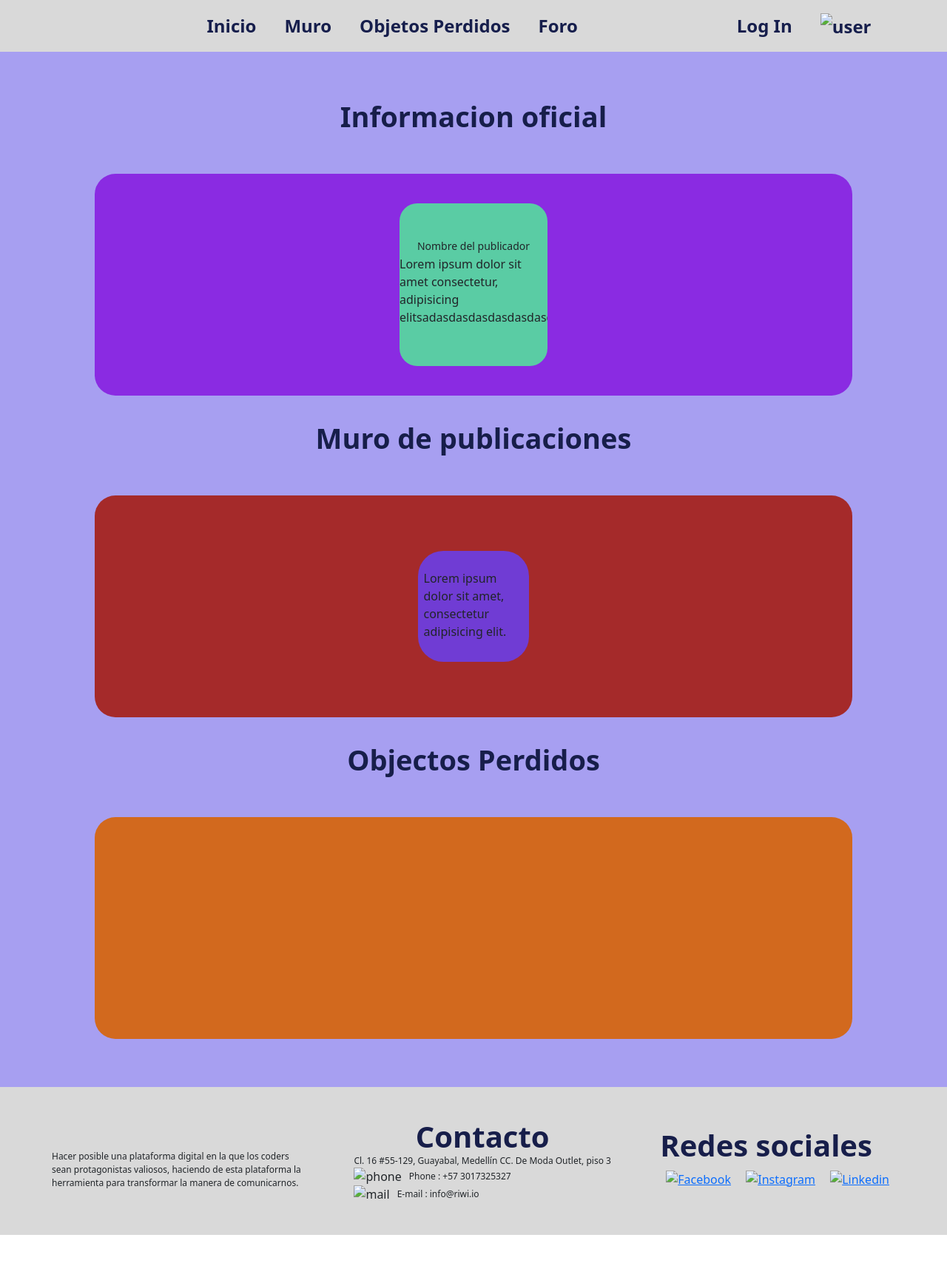
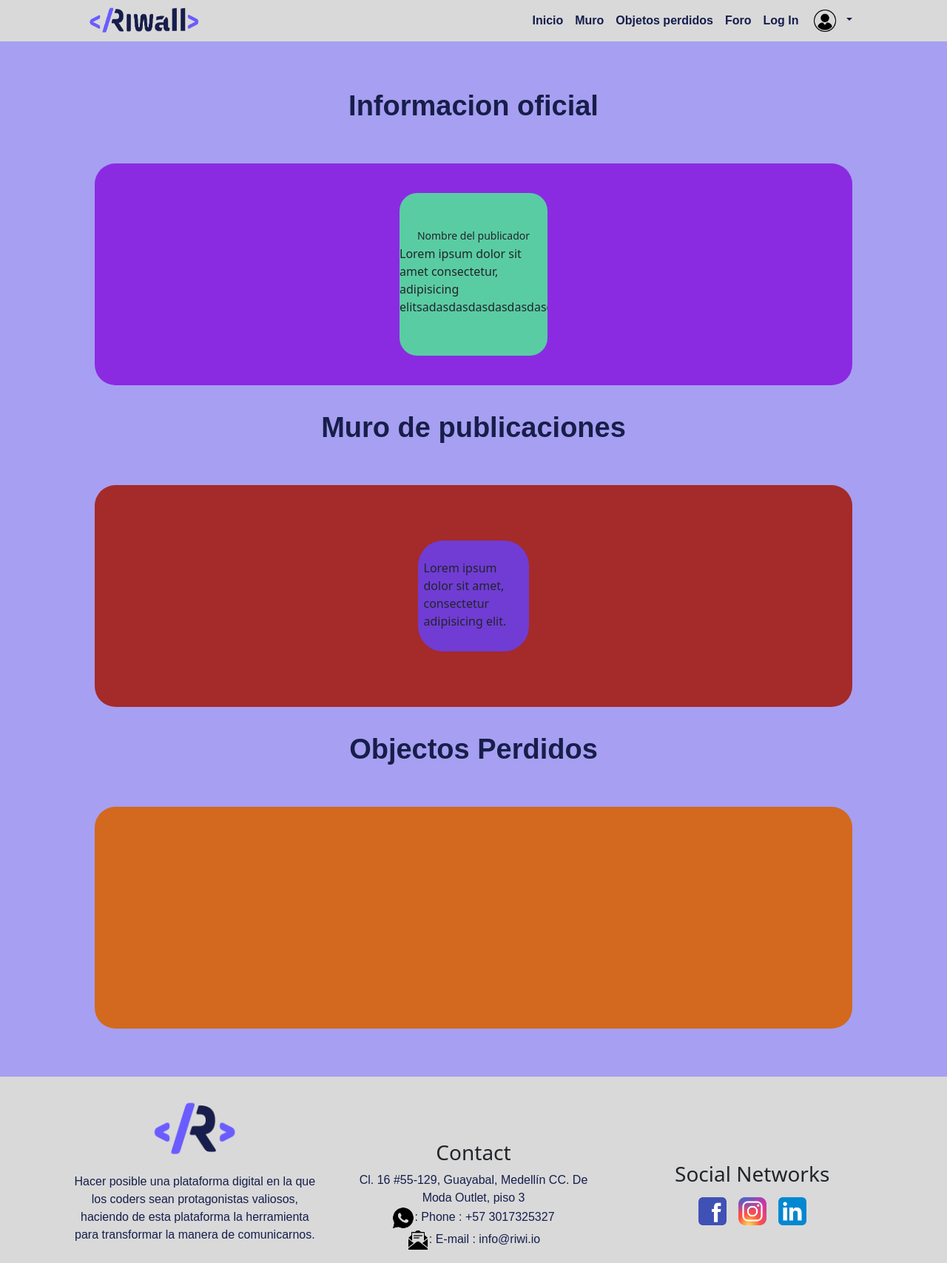
Before and after one commit to Darkot1/RIwall, a website: page index.html in a window 1280 px wide. Shown: the whole page at 74% size. Before the commit the page ends 1670 px from the top, so only its background shows below. Drawn offline with nearby package versions, Linux system fonts and the light colour scheme.

Commit message:
Actulizacion nav bar y footer

```diff
--- a/index.html
+++ b/index.html
@@ -19,39 +19,43 @@
 </head>
 <body>
     <header>
-        <nav>
-            <div class="container_nav">
-                <div class="logo">
-                    <img src="./src/assets/images/logo 2.png" alt="">
-                </div>
-                <div class="link_menu">
-                    <ul>
-                        <li>
-                            <a href="#">Inicio</a>
+        <nav class="navbar navbar-expand-lg">
+            <div class="container-fluid">
+                <a class="navbar-brand" href="#">
+                    <img src="/src/assets/images/logo.png" alt="logoNav" width="150px">
+                </a>
+                <button class="navbar-toggler" type="button" data-bs-toggle="collapse" data-bs-target="#navbarNavDropdown" aria-controls="navbarNavDropdown" aria-expanded="false" aria-label="Toggle navigation">
+                    <span class="navbar-toggler-icon"></span>
+                </button>
+                <div class="collapse navbar-collapse" id="navbarNavDropdown">
+                    <ul class="navbar-nav">
+                        <li class="nav-item">
+                            <a class="nav-link" aria-current="page" href="#">Inicio</a>
                         </li>
-                        <li>
-                            <a href="#">Muro</a>
+                        <li class="nav-item">
+                            <a class="nav-link" aria-current="page" href="#">Muro</a>
                         </li>
-                        <li>
-                            <a href="#">Objetos Perdidos</a>
+                        <li class="nav-item">
+                            <a class="nav-link" aria-current="page" href="#">Objetos perdidos</a>
                         </li>
-                        <li>
-                            <a href="#">Foro</a>
+                        <li class="nav-item">
+                            <a class="nav-link" aria-current="page" href="#">Foro</a>
                         </li>
-                    </ul>
-                </div>
-                <div class="user_link">
-                    <ul>
-                        <li>
-                            <a href="#">Log In</a>
+                        <li class="nav-item">
+                            <a class="nav-link" href="#">Log In</a>
                         </li>
-                        <li>
-                            <a href="#"><img src="./src/assets/images/User.png" alt="user"></a>
+                        <li class="nav-item dropdown">
+                            <a class="nav-link dropdown-toggle" href="#" role="button" data-bs-toggle="dropdown" aria-expanded="false">
+                                <img src="/src/assets/images/iconoPerfil.png" alt="profileIcon" width="40px">
+                            </a>
+                            <ul class="dropdown-menu">
+                                <li><a class="dropdown-item" href="#">Perfil</a></li>
+                                <li><a class="dropdown-item" href="#">Cerrar sesion</a></li>
+                            </ul>
                         </li>
                     </ul>
                 </div>
             </div>
-
         </nav>
     </header>
     <main>
@@ -114,44 +118,35 @@
     </main>
 
     <footer>
-        <div class="container_footer">
-            <div class="logo_footer">
-                <img src="./src/assets/images/logo R.png" alt="">
-                <p>Hacer posible una plataforma digital en la que los coders sean protagonistas valiosos, haciendo de esta plataforma la herramienta para transformar la manera de comunicarnos.</p>
+        <div class="footer">
+            <div class="footerContain">
+                <div class="logo"> <img src="/src/assets/images/logor.webp" alt="logoFoter" width="120px"></div>
+                <div class="logoText"><p>Hacer posible una plataforma digital en la que los coders sean protagonistas valiosos, haciendo de esta plataforma la herramienta para transformar la manera de comunicarnos.</p></div>
             </div>
-
-            <div class="contact">
-                <h2>Contacto</h2>
-                <div>
-                   <p>Cl. 16 #55-129, Guayabal, Medellín CC. De Moda Outlet, piso 3</p>
+            <div class="footerContain footermargin textAlignC">
+                <div class="contact"><h3>Contact</h3></div>
+                <div class="textContact">
+                    <div>Cl. 16 #55-129, Guayabal, Medellín CC. De Moda Outlet, piso 3</div>
+                    <div><img src="/src/assets/images/wppblack.png" alt="iconphone" width="30px">: Phone : +57 3017325327</div>
+                    <div><img src="/src/assets/images/mailblack.png" alt="iconmail" width="30px">: E-mail : info@riwi.io</div>
                 </div>
-
-                <div>
-                    <img src="./src/assets/images/phone 2.png" alt="phone">
-                    <p>Phone : +57 3017325327</p>
+            </div>
+            <div class="footerContain footermargin socialResponsive textAling">
+                <div class="socialMedia"><h3>Social Networks</h3></div>
+                <div class="logoSocial">
+                    <img src="/src/assets/images/iconfb.png" alt="iconfb" width="50px">
+                    <img src="/src/assets/images/iconinsta.png" alt="iconig" width="50px">
+                    <img src="/src/assets/images/iconin.png" alt="iconin"  width="50px">
                 </div>
-
-                <div>
-                    <img src="./src/assets/images/mail 1.png" alt="mail">
-                    <p>E-mail : info@riwi.io</p>
-                </div>
-
-            </div>
-
-            <div class="social_networks">
-                <h2>Redes sociales</h2>
-                <a href="#"><img src="./src/assets/images/facebook 1.png" alt="Facebook"></a>
-                <a href="#"><img src="./src/assets/images/instag 1.png" alt="Instagram"></a>
-                <a href="#"><img src="./src/assets/images/in 1.png" alt="Linkedin"></a>
             </div>
         </div>
-
-
-
     </footer>
 
 
 
       <script src="index.js"></script>
+
+      <script src="https://cdn.jsdelivr.net/npm/@popperjs/core@2.11.8/dist/umd/popper.min.js" integrity="sha384-I7E8VVD/ismYTF4hNIPjVp/Zjvgyol6VFvRkX/vR+Vc4jQkC+hVqc2pM8ODewa9r" crossorigin="anonymous"></script>
+    <script src="https://cdn.jsdelivr.net/npm/bootstrap@5.3.3/dist/js/bootstrap.min.js" integrity="sha384-0pUGZvbkm6XF6gxjEnlmuGrJXVbNuzT9qBBavbLwCsOGabYfZo0T0to5eqruptLy" crossorigin="anonymous"></script>
 </body>
 </html>
--- a/style.css
+++ b/style.css
@@ -2,50 +2,36 @@
 @import url(./src/components/variables.css);
 
 *{
+  margin: 0;
   box-sizing: border-box;
-    font-family:system-ui, -apple-system, BlinkMacSystemFont, 'Segoe UI', Roboto, Oxygen, Ubuntu, Cantarell, 'Open Sans', 'Helvetica Neue', sans-serif
 }
 
-h2,h3, p{
-    margin: 0;
+h1,h2{
+  font-family:  "Ubuntu", sans-serif;
+  color: #161E4C;
+  font-weight: 800;
+
 }
 /*----------------------------------------------NAV SESSION------------------------- */
-nav{
-   background-color: var(--secondary-color);
-   display: flex;
-   justify-content: center;
-   width: auto;
+.navbar {
+  font-family:  "Ubuntu", sans-serif;
+  font-weight: 800;
+  background-color: #D9D9D9;
+  --bs-navbar-padding-x: 108px;
+  --bs-navbar-padding-y: 0;
 }
 
-.container_nav{
-    flex: 1;
-    display: flex;
-    background-color: var(--secondary-color);
-    height: 70px;
-    max-width: 1440px;
-    justify-content: space-around;
+.collapse{
+  justify-content: flex-end;
+}
+
+.navbar-nav{
   align-items: center;
 }
 
-.link_menu{
-    margin: 10px;
+.nav-link{
+  color: #161E4C;
 }
-.container_nav ul{
-    display: flex;
-    list-style: none;
-    align-items: center;
-    margin: 0;
-    padding: 0;
-}
-
-.container_nav a{
-    text-decoration: none;
-    color: var( --button-color);
-    font-size: 24px;
-    font-weight: bold;
-    padding: 0 19px;
-}
-
 /*----------------------------------------------MAIN SESSION------------------------- */
 
 main{
@@ -196,52 +182,39 @@ main{
 
 
   /*------------------SECCION FOOTER------------------------------------*/
-  footer{
-
-    height: 200px;
-    background-color: var(--secondary-color);
+  .footer{
     display: flex;
+    gap: 50px;
+    background-color: #D9D9D9;
+    padding: 10px 100px;
     justify-content: center;
-
+    align-items: center;
 }
 
-  .container_footer{
+.footerContain{
     display: flex;
-    max-width: 1140px;
-    align-items: center;
-    justify-content: space-between;
+    flex-direction: column;
+    width: 33%;
+    text-align: center;
 }
 
-.container_footer h2{
-    font-size: 40px;
-    color: var(--footer-tittle);
-    font-weight: bold;
+.footermargin{
+    margin-top: 70px;
 }
-  .logo_footer{
-    width: 30%;
-    margin: 0;
-  }
-  .logo_footer p{
-    font-size: 12px;
+.textAling{
+    text-align: center;
 }
 
-  .contact{
+.textAlignC{
 text-align: center;
 }
-  .contact div{
-    display: flex;
-    gap: 10px;
-    align-items: center;
 
-  }
-  .contact div p{
-    margin: 0;
-    font-size: 12px;
+.logoText{
+    font-family:  "Ubuntu", sans-serif;
+    color: #161E4C;
 }
 
-
-  .social_networks a{
-    display: inline-block;
-    margin: 8px;
-
+.textContact{
+    font-family:  "Ubuntu", sans-serif;
+    color: #161E4C;
 }
```
Lines whose indentation alone changed are shown as unchanged.
